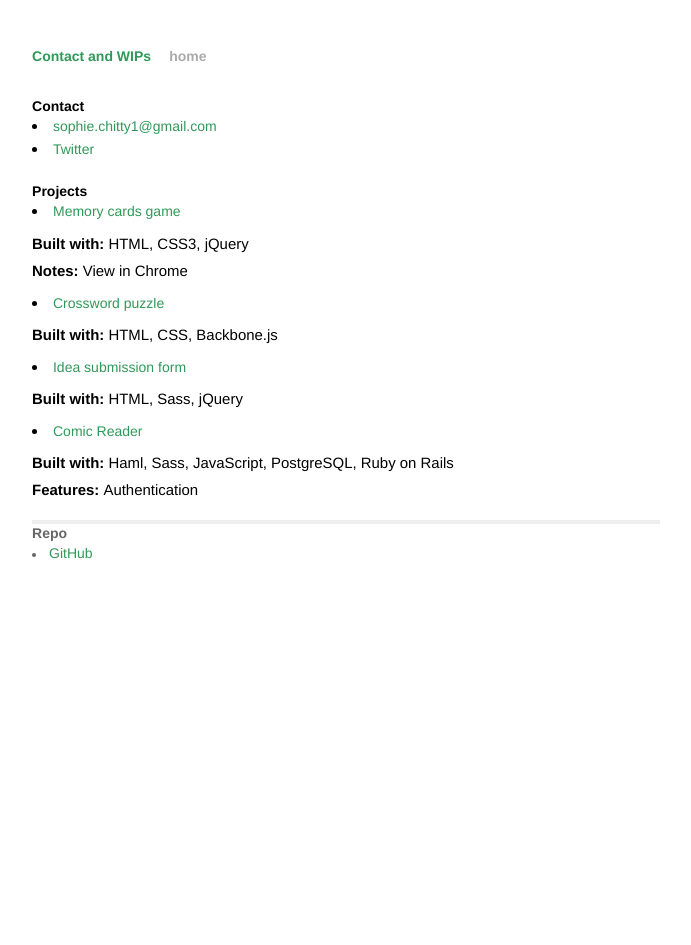
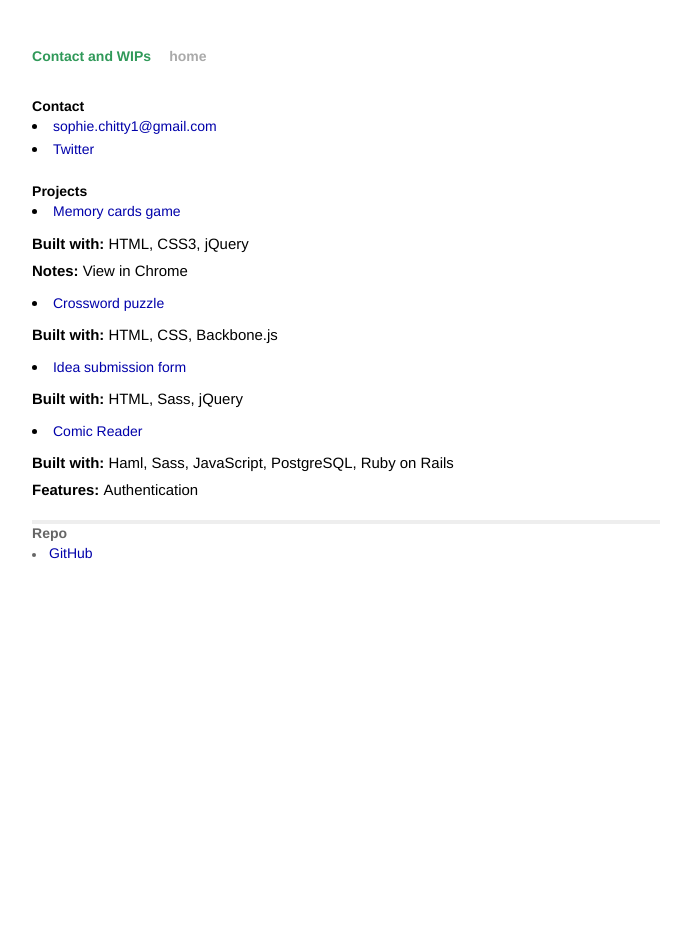
Before and after one commit to SophGits/sophgits.github.io, a Jekyll site: the page built from index.html, in a window 1280 px wide. Shown: the whole page, without its empty margins (294-985 px from the left). Built offline with Jekyll 4.4.1, drawn with Linux system fonts in a browser that asks for light colours; Markdown is read by kramdown in place of the engine named in the settings.

Commit message:
Play with gh-pages.

```diff
--- a/css/main.css
+++ b/css/main.css
@@ -22,12 +22,12 @@ p {
   line-height: 0.8em;
 }
 
-a         { color: #309959;
+a         { color: #00a;
             text-decoration: none;
             font-size: 14px;
           }
-a:hover   { color: #00a; }
-a:visited { color: #a0a; }
+a:hover   { color: #309959; }
+/*a:visited { color: #a0a; }*/
 
 h2{
   font-size: 14px;
@@ -39,7 +39,7 @@ ul{
 ul li{
   font-size: 12px;
   padding: 10px 0 10px 20px;
-  list-style: none;
+  list-style-type: none;
 }
 /* Home *********************************************************/
 
```
